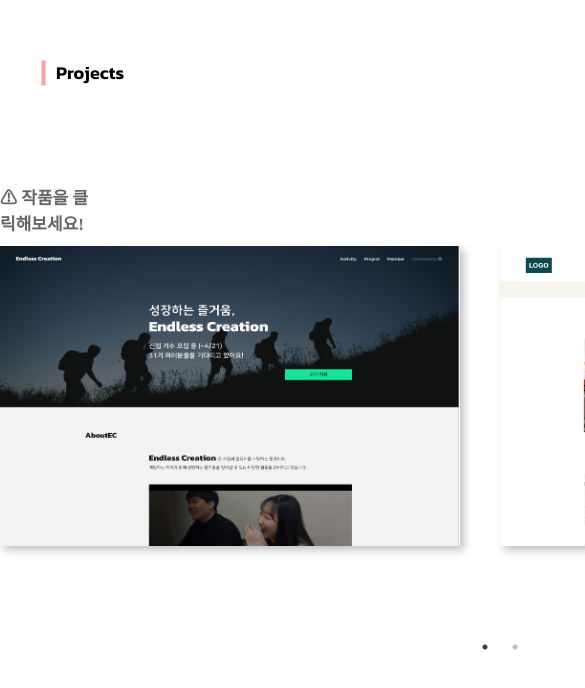
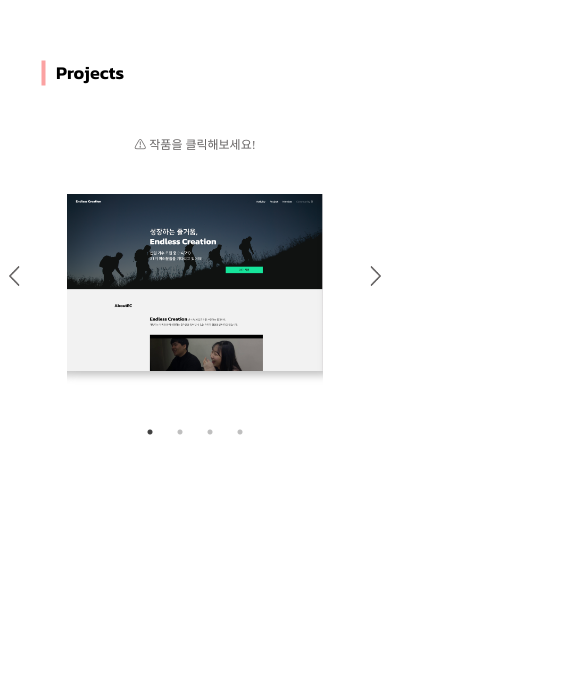
Before and after one commit to yexjin/yejin-portfolio, a React (Create React App) app in the folder portfolio/: page / in a window 390 px wide. Shown: the part 3009-3697 px from the top of the page, 585 px wide, since content can reach past the window. Built offline with nearby package versions, Linux system fonts and the light colour scheme; a web font is replaced by a local one.

Commit message:
[반응형] Projects

```diff
--- a/portfolio/src/components/atoms/ProjectBox.js
+++ b/portfolio/src/components/atoms/ProjectBox.js
@@ -15,6 +15,13 @@
   margin-top: -190px;
   visibility: hidden;
 
+  @media screen and (max-width: 1279px) {
+  width: 256px;
+  font-size: 1.4rem;
+  margin-top: -125px;
+}
+@media screen and (max-width: 767px) {
+}
 `
 const Host = styled.div`
   width: 460px;
@@ -30,22 +37,26 @@
   margin-top: -140px;
   visibility: hidden;
   font-family: Kanit-Medium;
+  @media screen and (max-width: 1279px) {
+  width: 256px;
+  font-size: 1.0rem;
+  margin-top: -90px;
+}
+@media screen and (max-width: 767px) {
+}
 `
 
 const Img = styled.div`
 cursor: pointer;
 width: 460px;
 height: 300px;
-
 filter: drop-shadow(4px 4px 4px rgba(0.25, 0.25, 0.25, 0.25));
 margin-bottom: 80px;
-
 img {
     width: 100%;
     height: 100%;
     opacity: 1;
   }
-
 :hover {
     img {
       opacity: 1;
@@ -60,7 +71,14 @@
       transition: all 0.5s;
       visibility: visible;
     }
-  }
+}
+@media screen and (max-width: 1279px) {
+  width: 256px;
+  height: 177px;
+}
+@media screen and (max-width: 767px) {
+  margin-bottom: 40px;
+}
 
 `
 
--- a/portfolio/src/components/atoms/ProjectModalDescription.js
+++ b/portfolio/src/components/atoms/ProjectModalDescription.js
@@ -12,50 +12,92 @@
 line-height: 20px;
 
 color: #000000;
+@media screen and (max-width: 1279px) {
+width: 196px;
+font-size: 12px;
+line-height: 15px;
+}
+@media screen and (max-width: 767px) {
+width: 200px;
+font-size: 11px;
+}
 `
 
 const SubText = styled.div`
 margin-top: 19px;
 width: 326px;
 height: auto;
-
 font-family: Noto-Regular;
 font-size: 13px;
 line-height: 15px;
-
 color: #000000;
+@media screen and (max-width: 1279px) {
+width: 196px;
+font-size: 11px;
+line-height: 12px;
+margin-top: 13px;
+}
+@media screen and (max-width: 767px) {
+width: 200px;
+font-size: 11px;
+}
 `
 const SkillBox = styled.div`
 margin-top: 19px;
 margin-bottom: 19px;
+@media screen and (max-width: 1279px) {
+margin-top: 13px;
+margin-bottom: 13px;
+}
+@media screen and (max-width: 767px) {
+    margin-top: 10px;
+    margin-bottom: 10px;
+}
 `
 
 const Skills = styled.div`
 margin-top: 5px;
 width: 326px;
 height: auto;
-
 font-family: Noto-Regular;
 font-size: 13px;
 line-height: 15px;
-
 color: #000000;
+@media screen and (max-width: 1279px) {
+    width: 196px;
+    margin-bottom: 0px;
+    font-size: 10px;
+    margin-top: 2px;
+}
+@media screen and (max-width: 767px) {
+    width: 200px;
+    font-size: 10px;
+    margin-top: 1px;
+}
 `
 
 const Img = styled.img`
 width: 25px;
 height: auto;
 margin-left: 10px;
+@media screen and (max-width: 1279px) {
+    width: 18px;
+}
+@media screen and (max-width: 767px) {
+}
 `
 
 const Link = styled.a`
 font-family: Noto-Regular;
 font-size: 13px;
 line-height: 15px;
-
 color: #3C3A3A;
-
 text-decoration: none;
+@media screen and (max-width: 1279px) {
+    font-size: 10px;
+}
+@media screen and (max-width: 767px) {
+}
 
 `
 
--- a/portfolio/src/components/atoms/ProjectModalSubDescription.js
+++ b/portfolio/src/components/atoms/ProjectModalSubDescription.js
@@ -4,6 +4,12 @@
 const TextBox = styled.div`
 height: auto;
 width: 326px;
+@media screen and (max-width: 1279px) {
+    width: 196px;
+}
+@media screen and (max-width: 767px) {
+    width: 250px;
+}
 `
 
 const Text = styled.div`
@@ -13,6 +19,12 @@
 
 color: #3C3A3A;
 margin-bottom: 10px;
+@media screen and (max-width: 1279px) {
+    font-size: 10px;
+    line-height: 15px;
+}
+@media screen and (max-width: 767px) {
+}
 `
 
 function ProjectModalSubDescription({project}) {
--- a/portfolio/src/components/atoms/ProjectModalTitle.js
+++ b/portfolio/src/components/atoms/ProjectModalTitle.js
@@ -10,6 +10,13 @@
 padding-top: 40px;
 
 color: #000000;
+@media screen and (max-width: 1279px) {
+    font-size: 20px;
+    padding-top: 10px;
+}
+@media screen and (max-width: 767px) {
+    font-size: 16px;
+}
 `
 
 function ProjectModalTitle({text}) {
--- a/portfolio/src/components/molecules/ProjectModalImg.js
+++ b/portfolio/src/components/molecules/ProjectModalImg.js
@@ -4,6 +4,13 @@
 const Img = styled.img`
 width: 440px;
 height: auto;
+@media screen and (max-width: 1279px) {
+    width: 247px;
+}
+@media screen and (max-width: 767px) {
+    width: 243px;
+    height: auto;
+}
 `
 
 function ProjectModalImg({detail}) {
--- a/portfolio/src/components/molecules/ProjectModalText.js
+++ b/portfolio/src/components/molecules/ProjectModalText.js
@@ -9,6 +9,15 @@
 overflow: auto;
 overflow-x: hidden;
 height: 400px;
+@media screen and (max-width: 1279px) {
+    margin-left: 30px;
+    height: 297px;
+}
+@media screen and (max-width: 767px) {
+    overflow: unset;
+    margin-left: 0px;
+    margin-top: 20px;
+}
 `
 
 const Bar = styled.div`
@@ -18,6 +27,16 @@
 border: 1px solid #737373;
 margin-top: 19px;
 margin-bottom: 19px;
+@media screen and (max-width: 1279px) {
+    width: 196px;
+    margin-top: 15px;
+    margin-bottom: 15px;
+}
+@media screen and (max-width: 767px) {
+    width: 270px;
+    margin-top: 10px;
+    margin-bottom: 13px;
+}
 `
 
 const SubBar = styled.div`
@@ -28,6 +47,13 @@
 margin: 0 auto;
 margin-top: 45px;
 margin-bottom: 45px;
+@media screen and (max-width: 1279px) {
+    width: 90px;
+    margin-bottom: 30px;
+    margin-top: 30px;
+}
+@media screen and (max-width: 767px) {
+}
 `
 
 function ProjectModalText({project}) {
--- a/portfolio/src/components/molecules/ProjectSlider.js
+++ b/portfolio/src/components/molecules/ProjectSlider.js
@@ -10,12 +10,20 @@
 import { Projects } from '../../data'
 import Box from '../atoms/ProjectBox'
 
+import { useMediaQuery } from "react-responsive";
+
 const Prev = styled.img`
 width: 50px;
 height: 50px;
 z-index: 5;
 margin-left: -40px;
 margin-top: -30px;
+@media screen and (max-width: 1279px) {
+width: 27px;
+height: 27px;
+}
+@media screen and (max-width: 767px) {
+}
 `
 
 const Next = styled.img`
@@ -24,12 +32,19 @@
 z-index: 5;
 margin-right: -40px;
 margin-top: -30px;
+@media screen and (max-width: 1279px) {
+    width: 27px;
+    height: 27px;
+}
+@media screen and (max-width: 767px) {
+}
 `
 
 function ProjectSlider() {
 
     const { list } = Projects();
 
+    const isMobile = useMediaQuery({ query: " (max-width: 767px)" });
 
     const PrevArrow=({currentSlide,slideCount,...props})=>(
         <Prev {...props} src={prevButton} className="slick-prev" />
@@ -49,15 +64,37 @@
         prevArrow: <PrevArrow />,
       };
 
+    const settingsMobile = {
+        dots: true, // 캐러셀이미지가 몇번째인지 알려주는 점을 보여줄지 정한다.
+        infinite: true, // loop를 만들지(마지막 이미지-처음 이미지-중간 이미지들-마지막 이미지)
+        speed: 500, // 애미메이션의 속도, 단위는 milliseconds
+        slidesToShow: 1, // 한번에 몇개의 슬라이드를 보여줄 지
+        slidesToScroll: 1, // 한번 스크롤시 몇장의 슬라이드를 넘길지
+        nextArrow: <NextArrow />,
+        prevArrow: <PrevArrow />,
+    }
+
     return (
-        <Slider {...settings}>
-
+        <>
+        {(!isMobile) && (
+            <Slider {...settings}>
                 {list.map((project) => {
                     return (<div>
                     <Box key={project.id} item={project} />
                     </div>)
                 })}
-        </Slider>
+            </Slider>
+        )}
+        { isMobile && (
+            <Slider {...settingsMobile}>
+            {list.map((project) => {
+                return (<div>
+                <Box key={project.id} item={project} />
+                </div>)
+            })}
+            </Slider>
+        )}
+        </>
     )
 }
 
--- a/portfolio/src/components/organisms/ModalContents.js
+++ b/portfolio/src/components/organisms/ModalContents.js
@@ -2,20 +2,43 @@
 import styled from 'styled-components'
 import ModalImg from '../molecules/ProjectModalImg'
 import ModalText from '../molecules/ProjectModalText'
+import { useMediaQuery } from "react-responsive";
 
 const Box = styled.div`
 display: flex;
 margin-left: 60px;
+@media screen and (max-width: 1279px) {
+    margin-left: 20px;
+}
+`
 
+const MobileBox = styled.div`
+width: 270px;
+margin: 0 auto;
+overflow: auto;
+overflow-x: hidden;
+height: 400px;
 `
 
 function ModalContents({project}) {
 
+    const isMobile = useMediaQuery({ query: " (max-width: 767px)" })
+
     return (
-        <Box>
+        <>
+        {(!isMobile) && (
+            <Box>
             <ModalImg detail={project.detailImg}/>
             <ModalText project={project} />
-        </Box>
+            </Box>
+        )}
+        {isMobile && (
+            <MobileBox>
+            <ModalImg detail={project.detailImg}/>
+            <ModalText project={project} />
+            </MobileBox>
+        )}
+        </>
     )
 }
 
--- a/portfolio/src/components/organisms/ProjectsSlide.js
+++ b/portfolio/src/components/organisms/ProjectsSlide.js
@@ -6,6 +6,15 @@
 margin: 0 auto;
 width: 1000px;
 margin-top: 150px;
+@media screen and (max-width: 1279px) {
+margin-top: 120px;
+width: 600px;
+}
+@media screen and (max-width: 767px) {
+    margin-top: 40px;
+    width: 256px;
+
+}
 `
 
 function ProjectsSlide() {
--- a/portfolio/src/components/templates/ProjectModal.js
+++ b/portfolio/src/components/templates/ProjectModal.js
@@ -38,22 +38,56 @@
     width: 0;
     height: 0;
   }
+  @media screen and (max-width: 1279px) {
+    width: 560px;
+    height: 417px;
+}
+@media screen and (max-width: 767px) {
+  width: 350px;
+height: 500px;
+}
 `;
 
 const Content = styled.div`
   width: 100%;
   margin-top: 100px;
   margin-bottom: 100px;
+  @media screen and (max-width: 1279px) {
+    margin-top: 57px;
+    margin-bottom: 20px;
+}
+@media screen and (max-width: 767px) {
+  margin-top: 62px;
+    margin-bottom: 30px;
+}
 `;
 
 const Back = styled.button`
-  font-size: 15px;
   background: none;
   border: none;
   color: red;
   margin-top: 43px;
   margin-right: 55px;
   float: right;
+  @media screen and (max-width: 1279px) {
+  margin-top: 29px;
+  margin-right: 43px;
+  width: 36px;
+  height: 20px;
+  img{
+    width: 100%;
+    height: 100%;
+  }
+}
+@media screen and (max-width: 767px) {
+  margin-right: 28px;
+  width: 40px;
+  height: 20px;
+  img{
+    width: 100%;
+    height: 100%;
+  }
+}
 `;
 
 const Command = styled.div`
@@ -66,6 +100,13 @@
 color: #3C3A3A;
 margin-bottom: 10px;
 float: right;
+@media screen and (max-width: 1279px) {
+  font-size: 10px;
+  margin-right: 43px;
+  margin-top: 10px;
+}
+@media screen and (max-width: 767px) {
+}
 `
 
 
--- a/portfolio/src/components/templates/Projects.js
+++ b/portfolio/src/components/templates/Projects.js
@@ -19,6 +19,20 @@
 float: right;
 padding-top: 90px;
 margin-right: 300px;
+@media screen and (max-width: 1279px) {
+    font-size: 14px;
+    margin-right: 130px;
+    padding-top: 50px;
+}
+@media screen and (max-width: 767px) {
+    font-size: 12px;
+    font-weight: 500;
+    margin: 0 auto;
+    float: unset;
+    width: 150px;
+    text-align: center;
+    padding-top: 40px;
+}
 `
 
 function Projects() {
```
